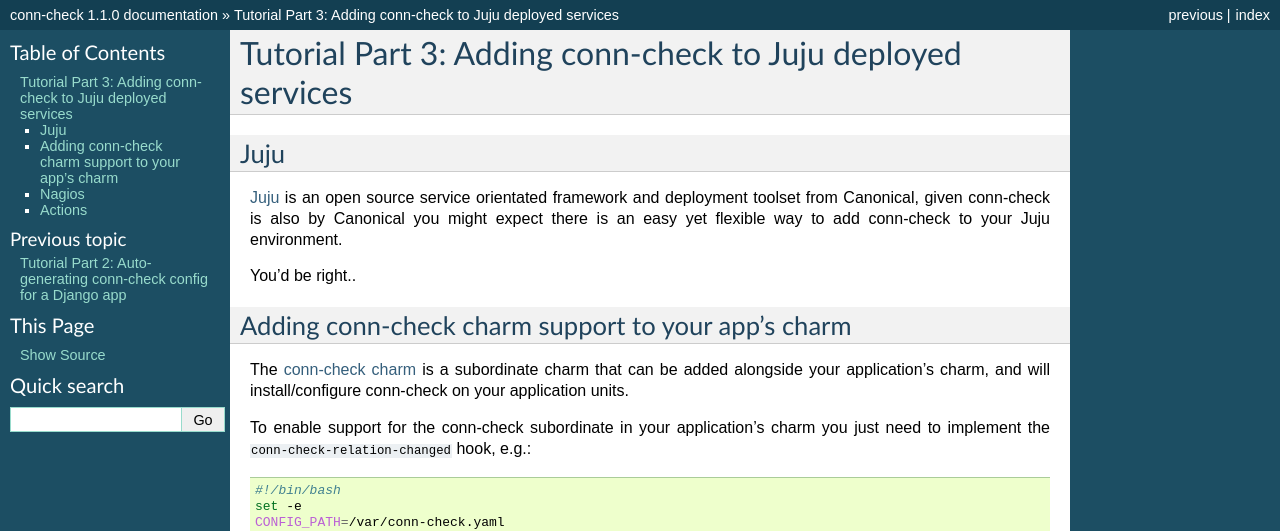
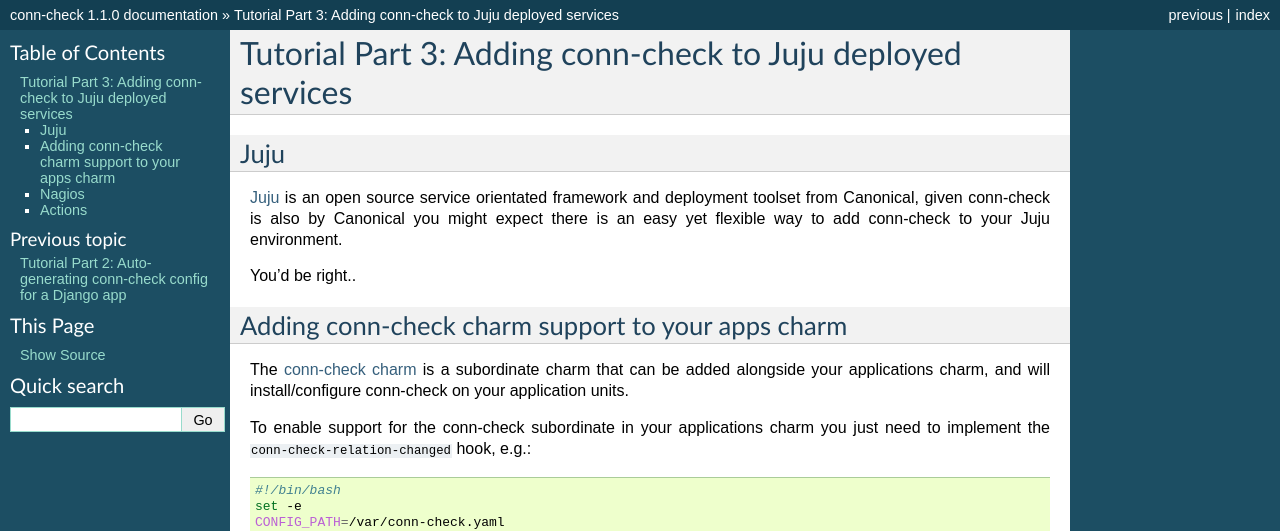
Before and after one commit to canonical-ols/conn-check, a Sphinx documentation site: the page built from docs/tutorial-part-3.rst, in a window 1280 px wide. Shown: the top 531 px of the page. Built offline with Sphinx 7.4.7, drawn with Linux system fonts in a browser that asks for light colours.

Commit message:
Remove dreaded apostraphe

```diff
--- a/docs/tutorial-part-3.rst
+++ b/docs/tutorial-part-3.rst
@@ -11,14 +11,14 @@
 
 You'd be right..
 
-Adding conn-check charm support to your app's charm
----------------------------------------------------
+Adding conn-check charm support to your apps charm
+--------------------------------------------------
 
 The `conn-check charm <https://jujucharms.com/u/ubuntuone-hackers/conn-check/trusty>`_
-is a subordinate charm that can be added alongside your application's charm,
+is a subordinate charm that can be added alongside your applications charm,
 and will install/configure conn-check on your application units.
 
-To enable support for the conn-check subordinate in your application's charm
+To enable support for the conn-check subordinate in your applications charm
 you just need to implement the ``conn-check-relation-changed`` hook, e.g.:
 
 .. code-block:: bash
```
